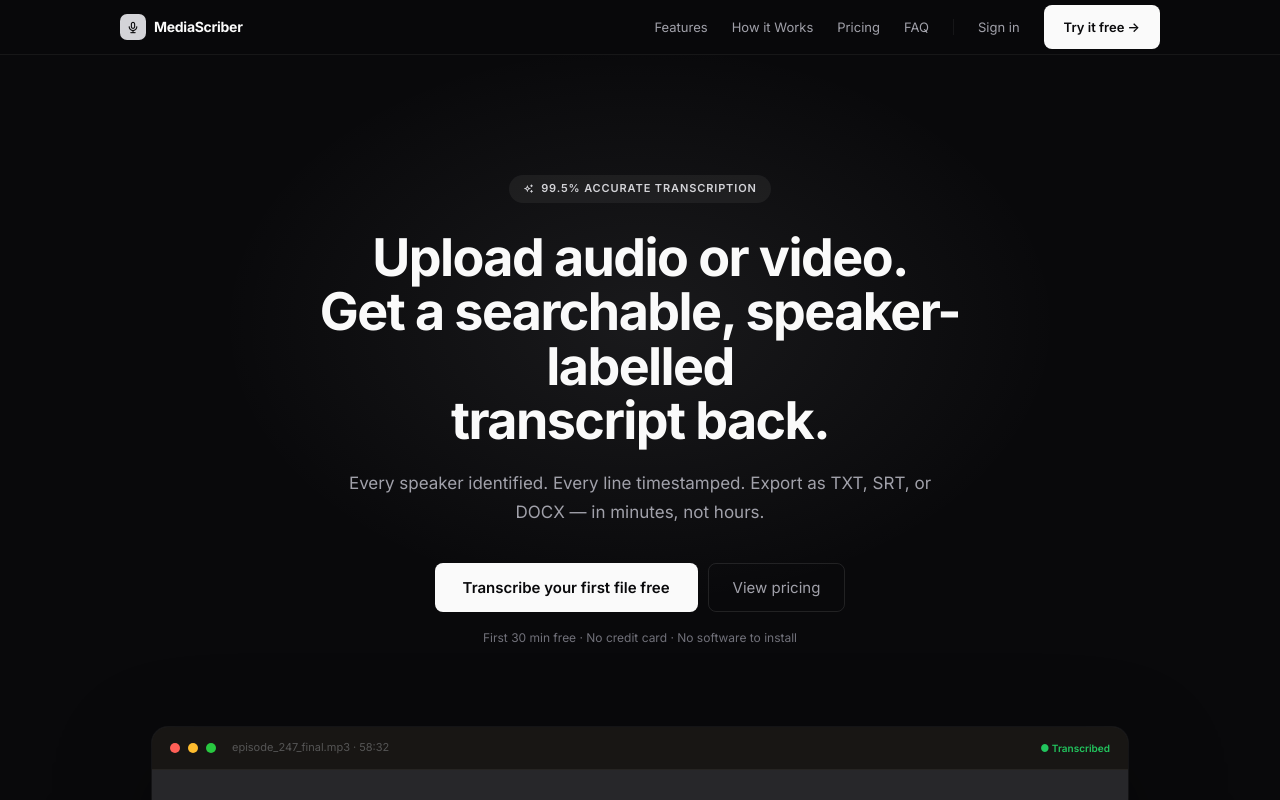
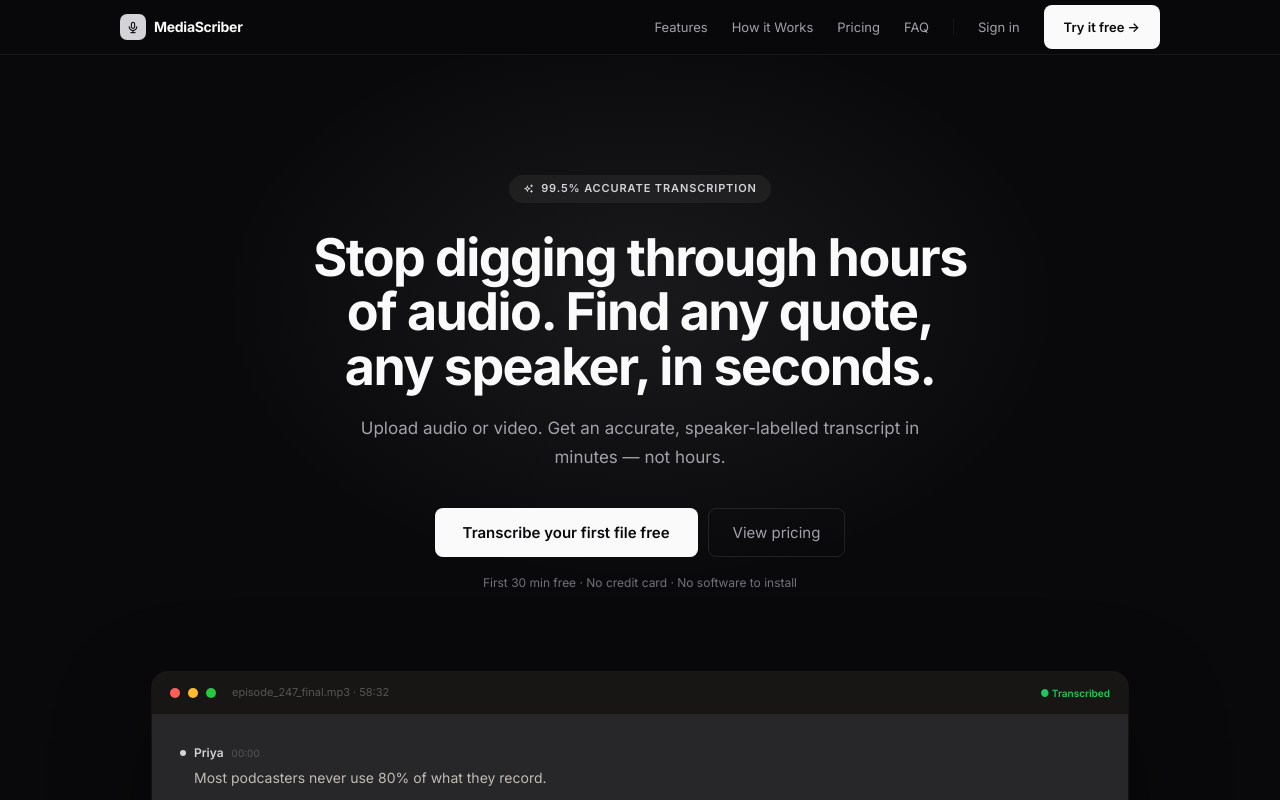
Before and after one commit to rahulnoesis/mediascriber, a React (Vite) app: page / in a window 1280 px wide. Shown: the top 800 px of the page. Built offline with nearby package versions, Linux system fonts and the light colour scheme.

Commit message:
Revert "Hero: toned-down headline — Upload audio. Get a searchable transcript back."
This reverts commit 9092b91ba82af42467d3ab38d9d08c3c4e39a74e.

```diff
--- a/src/App.jsx
+++ b/src/App.jsx
@@ -234,10 +234,10 @@ export default function App() {
             99.5% accurate transcription
           </div>
           <h1 className="fade-up" style={{ fontSize: 52, fontWeight: 700, lineHeight: 1.05, color: TEXT, marginBottom: 20, letterSpacing: '-0.03em' }}>
-            Upload audio or video.<br />Get a searchable, speaker-labelled<br />transcript back.
+            Stop digging through hours<br />of audio. Find any quote,<br />any speaker, in seconds.
           </h1>
           <p className="fade-up" style={{ fontSize: 17, color: TSUB, lineHeight: 1.7, marginBottom: 36, maxWidth: 600, marginLeft: 'auto', marginRight: 'auto' }}>
-            Every speaker identified. Every line timestamped. Export as TXT, SRT, or DOCX — in minutes, not hours.
+            Upload audio or video. Get an accurate, speaker-labelled transcript in minutes — not hours.
           </p>
           <div className="fade-up hero-b" style={{ display: 'flex', gap: 10, justifyContent: 'center', marginBottom: 16 }}>
             <button className="btn-pri" style={{ fontFamily: SANS, background: TEXT, color: BG, fontSize: 15, fontWeight: 600, border: 'none', padding: '14px 28px', borderRadius: 8, minHeight: 48 }}>
```
